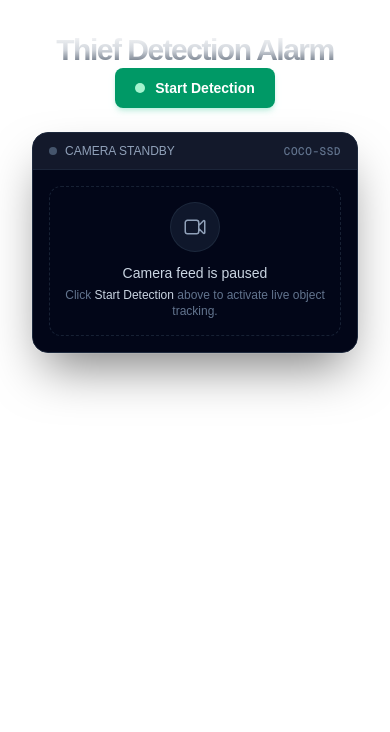
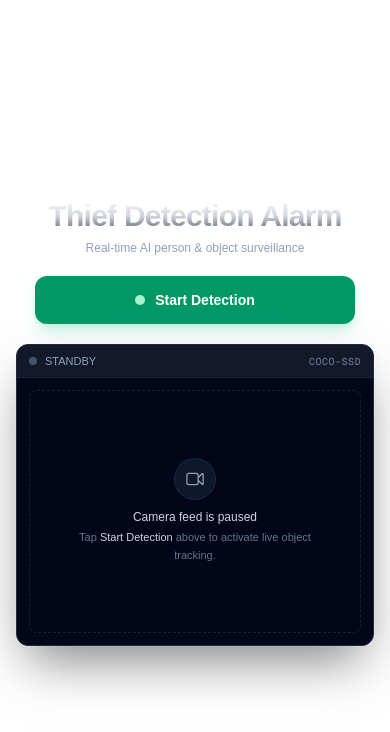
Before and after one commit to coder-pixel/object-detection-nextjs-app, a Next.js app: page / in a window 390 px wide. Shown: the top 732 px of the page. Built offline with nearby package versions, Linux system fonts and the light colour scheme.

Commit message:
Enhance Home page layout and styling for improved user experience, including updated button design and responsive adjustments.

```diff
--- a/app/page.tsx
+++ b/app/page.tsx
@@ -1,27 +1,34 @@
 "use client";
 
 import { useState } from "react";
-import ObjectDetection from "../Components/ObjectDetection"
+import ObjectDetection from "../Components/ObjectDetection";
 
 export default function Home() {
   const [showObjectDetection, setShowObjectDetection] = useState(false);
 
   const _toggleObjectDetection = () => {
-    setShowObjectDetection(prev => !prev);
-  }
+    setShowObjectDetection((prev) => !prev);
+  };
 
   return (
-    <main className="flex min-h-screen flex-col items-center p-8">
-      <h1 className="gradient-title font-extrabold text-3xl md:text-6xl lg:text-8xl tracking-tighter md:px-6 text-center">
-        Thief Detection Alarm
-      </h1>
+    <main className="flex min-h-dvh flex-col items-center justify-center px-4 py-6 sm:p-8">
+      {/* Header */}
+      <div className="mb-5 text-center sm:mb-6">
+        <h1 className="gradient-title text-3xl font-extrabold tracking-tight sm:text-5xl md:text-6xl lg:text-7xl">
+          Thief Detection Alarm
+        </h1>
+        <p className="mt-1.5 text-xs text-slate-400 sm:text-sm">
+          Real-time AI person &amp; object surveillance
+        </p>
+      </div>
 
+      {/* Action Button (Full-width on mobile for easy thumb reach) */}
       <button
         type="button"
         onClick={_toggleObjectDetection}
-        className={`group inline-flex items-center gap-2.5 rounded-lg px-5 py-2.5 text-sm font-semibold text-white shadow-md transition-all duration-200 active:scale-95 focus:outline-none focus:ring-2 focus:ring-offset-2 focus:ring-offset-slate-900 ${showObjectDetection
-          ? "bg-rose-600 hover:bg-rose-500 focus:ring-rose-500 shadow-rose-500/20"
-          : "bg-emerald-600 hover:bg-emerald-500 focus:ring-emerald-500 shadow-emerald-500/20"
+        className={`group inline-flex w-full max-w-xs items-center justify-center gap-2.5 rounded-xl px-6 py-3.5 text-sm font-semibold text-white shadow-lg transition-all duration-200 active:scale-95 focus:outline-none focus:ring-2 focus:ring-offset-2 focus:ring-offset-slate-900 sm:w-auto sm:py-2.5 ${showObjectDetection
+          ? "bg-rose-600 shadow-rose-500/20 hover:bg-rose-500 focus:ring-rose-500"
+          : "bg-emerald-600 shadow-emerald-500/20 hover:bg-emerald-500 focus:ring-emerald-500"
           }`}
       >
         <span className="relative flex h-2.5 w-2.5">
@@ -36,34 +43,38 @@ export default function Home() {
         {showObjectDetection ? "Stop Detection" : "Start Detection"}
       </button>
 
-
-      <div className="relative mx-auto mt-6 w-full max-w-4xl overflow-hidden rounded-2xl border border-slate-800 bg-slate-950/90 shadow-2xl shadow-black/50 ring-1 ring-white/10">
+      {/* Security Viewfinder Card */}
+      <div className="relative mx-auto mt-5 w-full max-w-4xl overflow-hidden rounded-xl border border-slate-800 bg-slate-950/90 shadow-2xl shadow-black/50 ring-1 ring-white/10 sm:mt-6 sm:rounded-2xl">
         {/* Top Status Bar */}
-        <div className="flex items-center justify-between border-b border-slate-800/80 bg-slate-900/60 px-4 py-2.5 text-xs font-medium text-slate-400">
+        <div className="flex items-center justify-between border-b border-slate-800/80 bg-slate-900/60 px-3 py-2 text-[11px] font-medium text-slate-400 sm:px-4 sm:py-2.5 sm:text-xs">
           <div className="flex items-center gap-2">
             <span
-              className={`h-2 w-2 rounded-full ${showObjectDetection ? "animate-pulse bg-emerald-400" : "bg-slate-600"
+              className={`h-2 w-2 rounded-full ${showObjectDetection
+                ? "animate-pulse bg-emerald-400"
+                : "bg-slate-600"
                 }`}
             />
-            <span>{showObjectDetection ? "LIVE FEED • AI ACTIVE" : "CAMERA STANDBY"}</span>
+            <span className="truncate">
+              {showObjectDetection ? "LIVE • AI ACTIVE" : "STANDBY"}
+            </span>
           </div>
-          <span className="font-mono text-[11px] uppercase tracking-wider text-slate-500">
+          <span className="font-mono text-[10px] uppercase tracking-wider text-slate-500 sm:text-[11px]">
             COCO-SSD
           </span>
         </div>
 
         {/* Camera Feed / Standby Boundary */}
-        <div className="relative aspect-video w-full bg-slate-950">
+        <div className="relative aspect-[4/3] w-full bg-slate-950 sm:aspect-video">
           {showObjectDetection ? (
             <ObjectDetection />
           ) : (
-            <div className="flex h-full flex-col items-center justify-center p-6 text-center">
+            <div className="flex h-full flex-col items-center justify-center p-4 text-center sm:p-6">
               {/* Subtle Corner Reticles */}
-              <div className="pointer-events-none absolute inset-4 border border-dashed border-slate-800/80 rounded-xl" />
+              <div className="pointer-events-none absolute inset-3 rounded-lg border border-dashed border-slate-800/80 sm:inset-4 sm:rounded-xl" />
 
-              <div className="mb-3 flex h-12 w-12 items-center justify-center rounded-full bg-slate-900 text-slate-400 ring-1 ring-slate-800">
+              <div className="mb-2.5 flex h-10 w-10 items-center justify-center rounded-full bg-slate-900 text-slate-400 ring-1 ring-slate-800 sm:mb-3 sm:h-12 sm:w-12">
                 <svg
-                  className="h-6 w-6"
+                  className="h-5 w-5 sm:h-6 sm:w-6"
                   fill="none"
                   viewBox="0 0 24 24"
                   stroke="currentColor"
@@ -77,15 +88,20 @@ export default function Home() {
                 </svg>
               </div>
 
-              <p className="text-sm font-medium text-slate-300">Camera feed is paused</p>
-              <p className="mt-1 max-w-xs text-xs text-slate-500">
-                Click <span className="text-slate-300 font-medium">Start Detection</span> above to activate live object tracking.
+              <p className="text-xs font-medium text-slate-300 sm:text-sm">
+                Camera feed is paused
+              </p>
+              <p className="mt-1 max-w-[240px] text-[11px] leading-relaxed text-slate-500 sm:max-w-xs sm:text-xs">
+                Tap{" "}
+                <span className="font-medium text-slate-300">
+                  Start Detection
+                </span>{" "}
+                above to activate live object tracking.
               </p>
             </div>
           )}
         </div>
       </div>
-
     </main>
   );
 }
```
